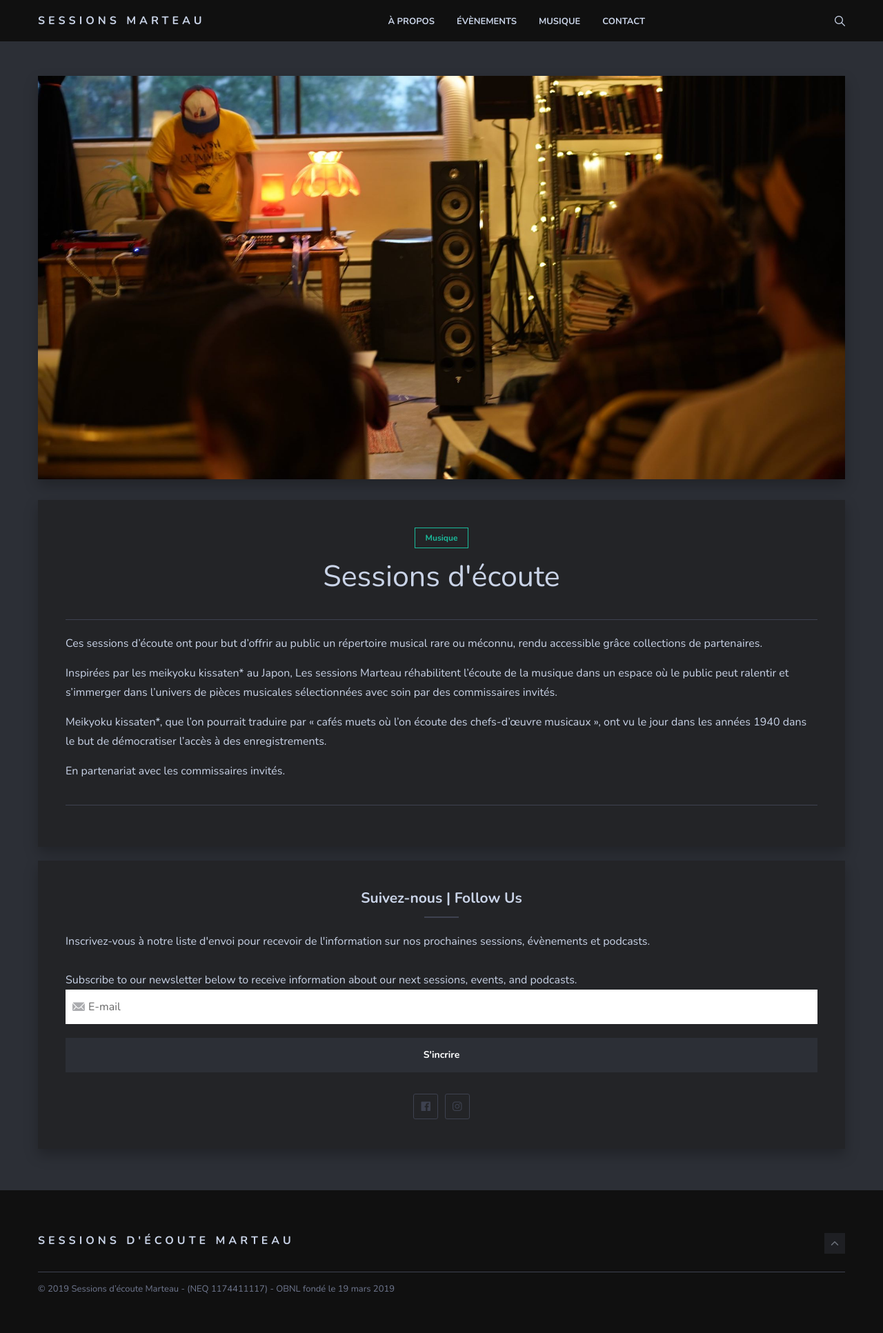
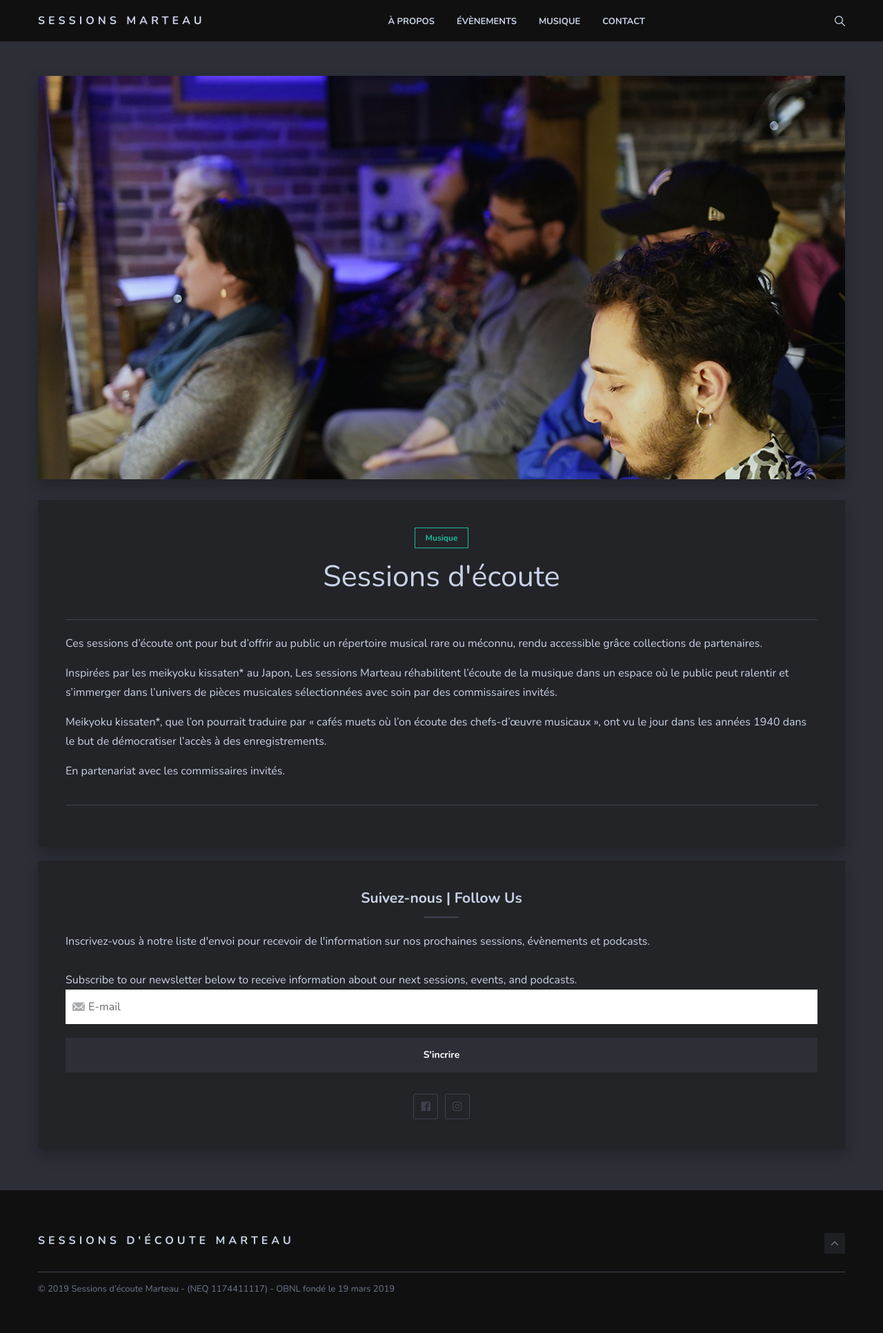
Before and after one commit to sessions-marteau/sessions-marteau-2.github.io, a Jekyll site: the page built from _posts/2018-08-23-sessions-decoute.md, in a window 1280 px wide. Shown: the whole page at 69% size. Built offline with Jekyll 4.4.1, drawn with Linux system fonts in a browser that asks for light colours; nearby versions of some CDN libraries.

Commit message:
Update 2018-08-23-sessions-decoute.md
changed picture

```diff
--- a/_posts/2018-08-23-sessions-decoute.md
+++ b/_posts/2018-08-23-sessions-decoute.md
@@ -2,7 +2,7 @@
 layout: post
 title:  Sessions d'écoute
 date:   2019-04-16 00:00:00 +0300
-image:  2nd-SM-64839625_856968068006104_5207589121312161792_o.jpg
+image:  session1_DSC2953-web.jpg
 tags:   Musique
 ---
 Ces sessions d’écoute ont pour but d’offrir au public un répertoire musical rare ou méconnu, rendu accessible grâce collections de partenaires.
```
